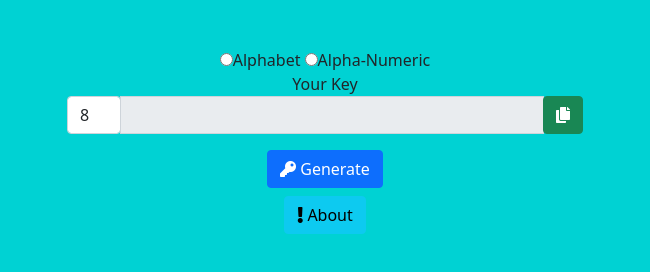
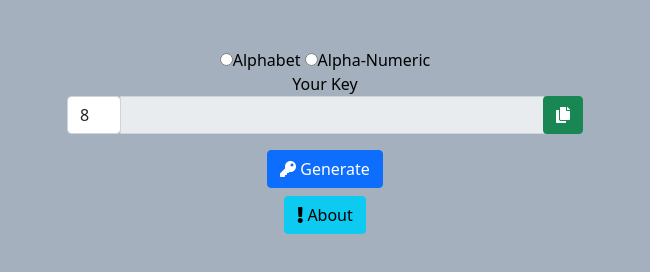
Before and after one commit to rzak23/key-generator, an Electron app: page index.html in a window 650 px wide. Drawn offline with nearby package versions, Linux system fonts and the light colour scheme.

Commit message:
add dark and light theme

```diff
--- a/style.css
+++ b/style.css
@@ -1,3 +1,10 @@
-body{
+/* body{
     background-color: #00d2d3;
+} */
+@media (prefers-color-scheme: dark) {
+    body { background: #2f3542; color: white; }
 }
+
+@media (prefers-color-scheme: light) {
+    body { background: #a4b0be; color: black; }
+}
```
